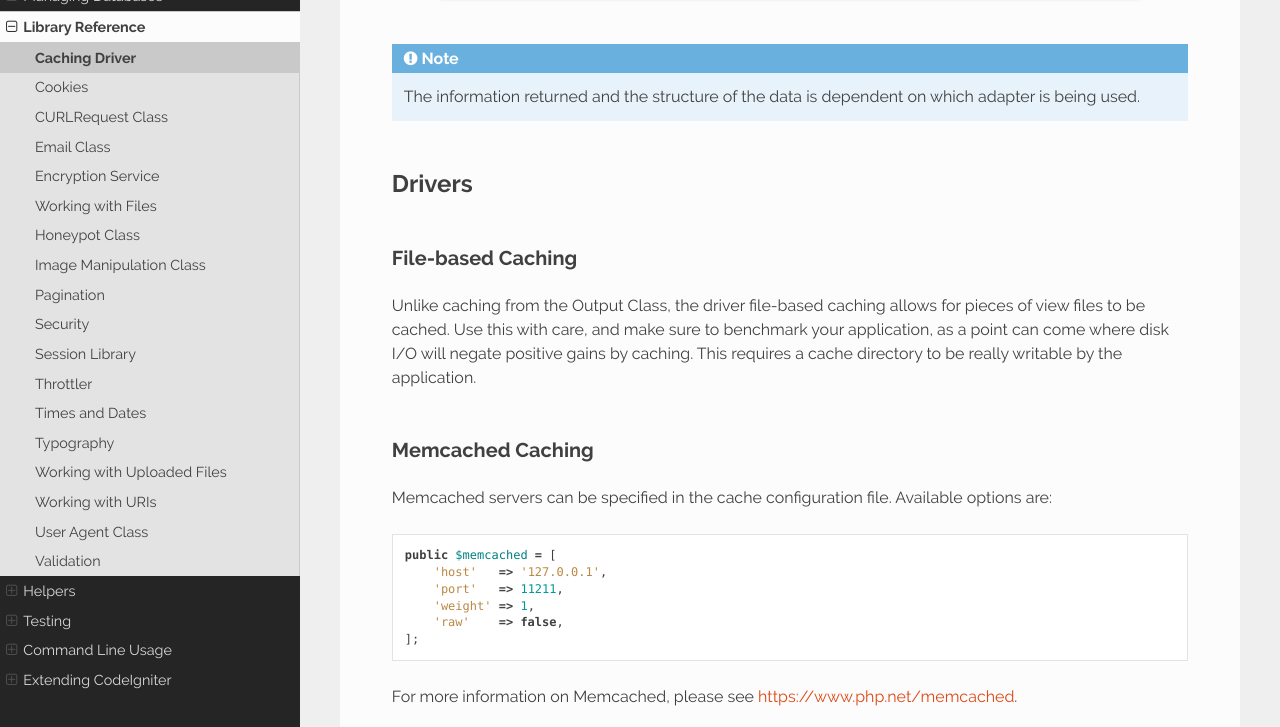
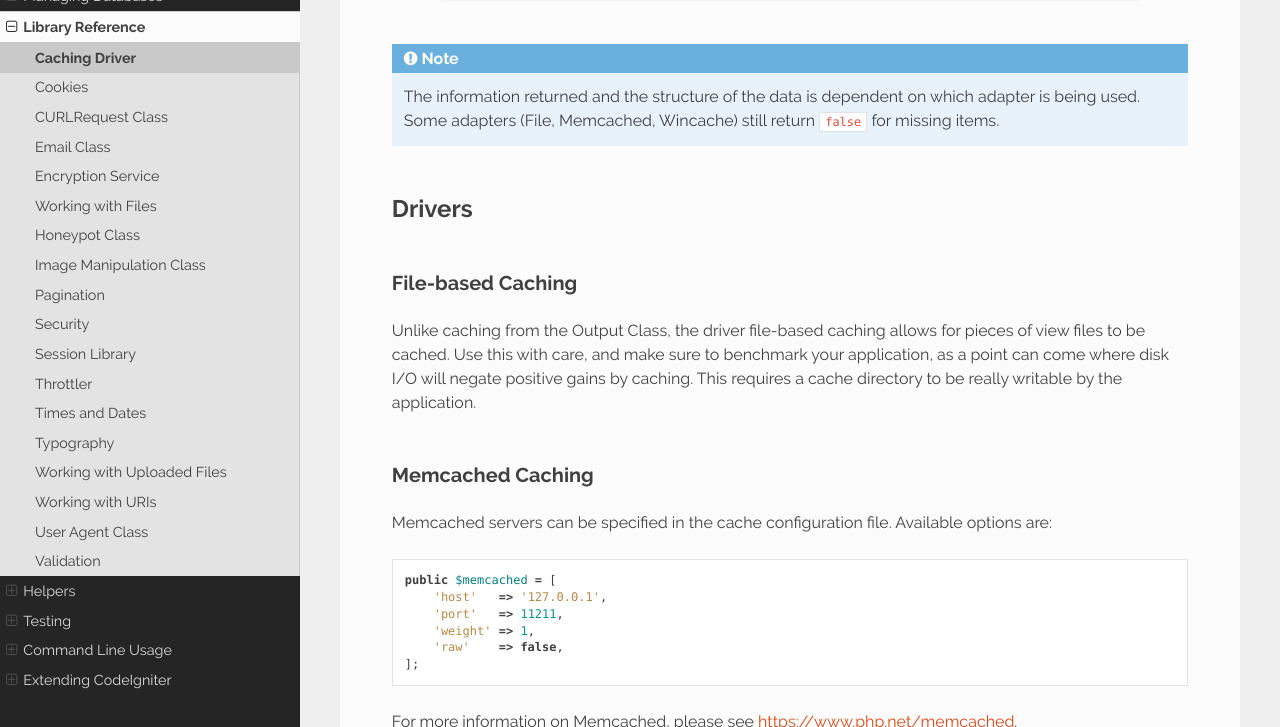
Before and after one commit to NEKOGET/ci4_user_guide_src, a Sphinx documentation site: the page built from source/libraries/caching.rst, in a window 1280 px wide and 900 px high, scrolled down 3669 px, cut to the strip 173-900 px from the top of the window. Built offline with Sphinx 7.4.7 and the Read the Docs theme 2.0.0, drawn with Linux system fonts in a browser that asks for light colours.

Commit message:
Standardize getMetadata

```diff
--- a/source/changelogs/v4.1.2.rst
+++ b/source/changelogs/v4.1.2.rst
@@ -26,6 +26,7 @@ Changes:
 - ``Entity::mutateDate`` uses external cast handler ``DatetimeCast::get``.
 - In order for ``Config\**`` classes to get their respective properties' values from the ``.env``, it is now necessary to namespace the property with the name of the class. Previously, the property names are enough but now disallowed because it can get system environment variables, like ``PATH``.
 - The array helper ``_array_search_dot`` is now marked for ``@internal`` use. As this is used by ``dot_array_search``, users should not use ``_array_search_dot`` directly in their code.
+- ``CacheInterface::getMetaData()`` returns have been specified to be null or and array with at least the "expires" key (absolute epoch expiration); on misses the File, Memcached, and Wincache Handlers still return ``false`` which will become ``null` in a future release.
 
 Deprecations:
 
--- a/source/libraries/caching.rst
+++ b/source/libraries/caching.rst
@@ -216,8 +216,8 @@ Class Reference
 .. php:method:: getMetadata(string $key)
 
     :param string $key: Cache item name
-    :returns: Metadata for the cached item
-    :rtype: mixed
+    :returns: Metadata for the cached item with at least the "expires" key for absolute epoch expiry, ``null`` for missing items.
+    :rtype: array|null
 
     This method will return detailed information on a specific item in the
     cache.
@@ -227,7 +227,8 @@ Class Reference
         var_dump($cache->getMetadata('my_cached_item'));
 
 .. note:: The information returned and the structure of the data is dependent
-          on which adapter is being used.
+          on which adapter is being used. Some adapters (File, Memcached, Wincache)
+          still return ``false`` for missing items.
 
 *******
 Drivers
```
